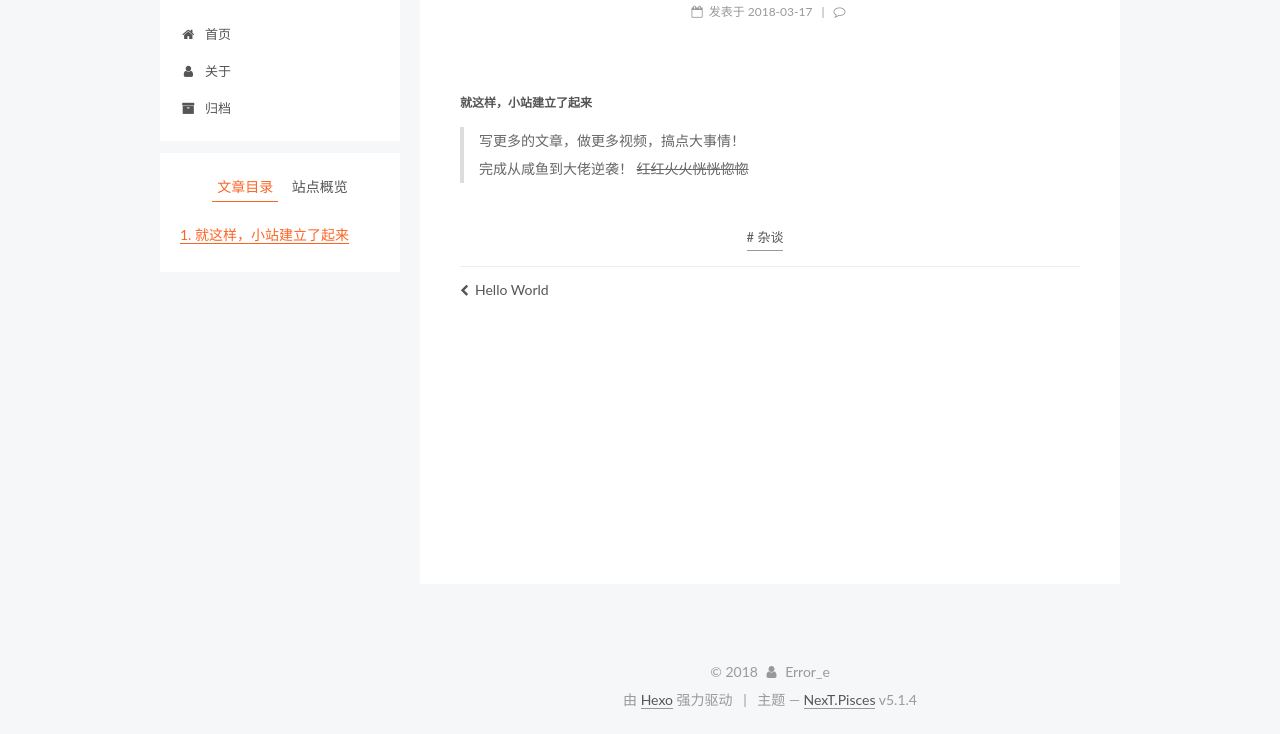
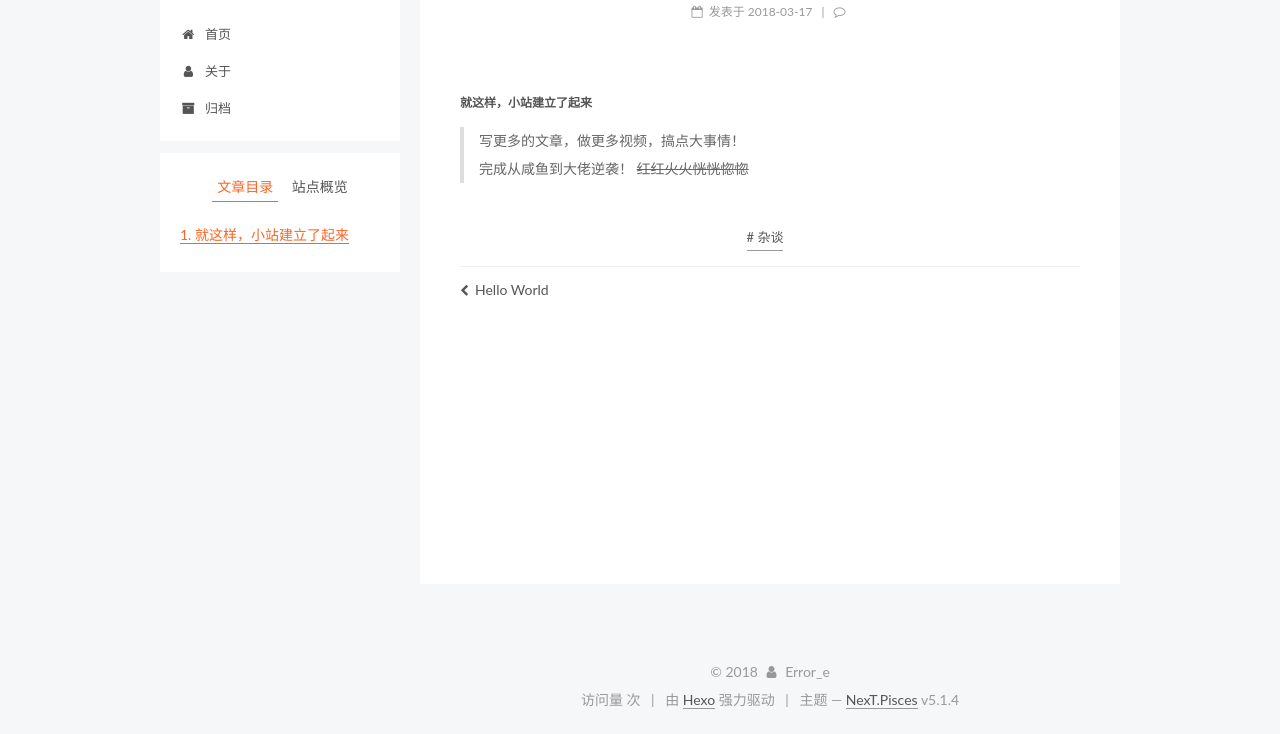
Before and after one commit to errore/errore.github.io, a plain HTML site: page 2018/03/a_target/index.html in a window 1280 px wide. Shown: the part 119-853 px from the top of the page. Drawn offline with Linux system fonts and the light colour scheme; some packages are replaced by stand-ins of ours; a script that the page names is missing.

Commit message:
Site updated: 2018-04-21 23:24:47

```diff
--- a/2018/03/a_target/index.html
+++ b/2018/03/a_target/index.html
@@ -542,6 +542,11 @@
 
 </div>
 
+<script async src="//dn-lbstatics.qbox.me/busuanzi/2.3/busuanzi.pure.mini.js"></script>
+<span id="busuanzi_container_site_pv">访问量<span id="busuanzi_value_site_pv">
+</span>次</span>
+<span class="post-meta-divider">|</span>
+
 
   <div class="powered-by">由 <a class="theme-link" target="_blank" href="https://hexo.io">Hexo</a> 强力驱动</div>
 
```
Also changed, not shown: 2018/03/hello-2018/index.html (+5 -0 lines), 2018/03/hello-world/index.html (+5 -0 lines), about/index.html (+5 -0 lines), archives/2018/03/index.html (+5 -0 lines), archives/2018/index.html (+5 -0 lines), archives/index.html (+5 -0 lines), index.html (+5 -0 lines), tags/杂谈/index.html (+5 -0 lines), 1 other file.
